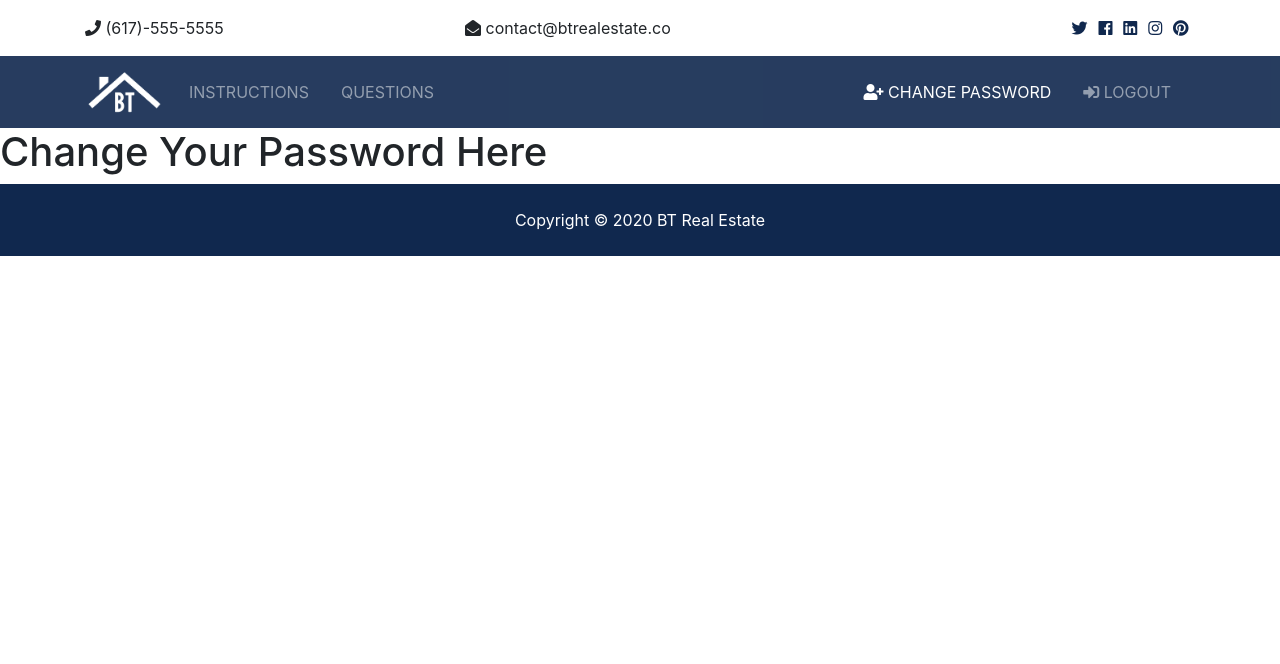
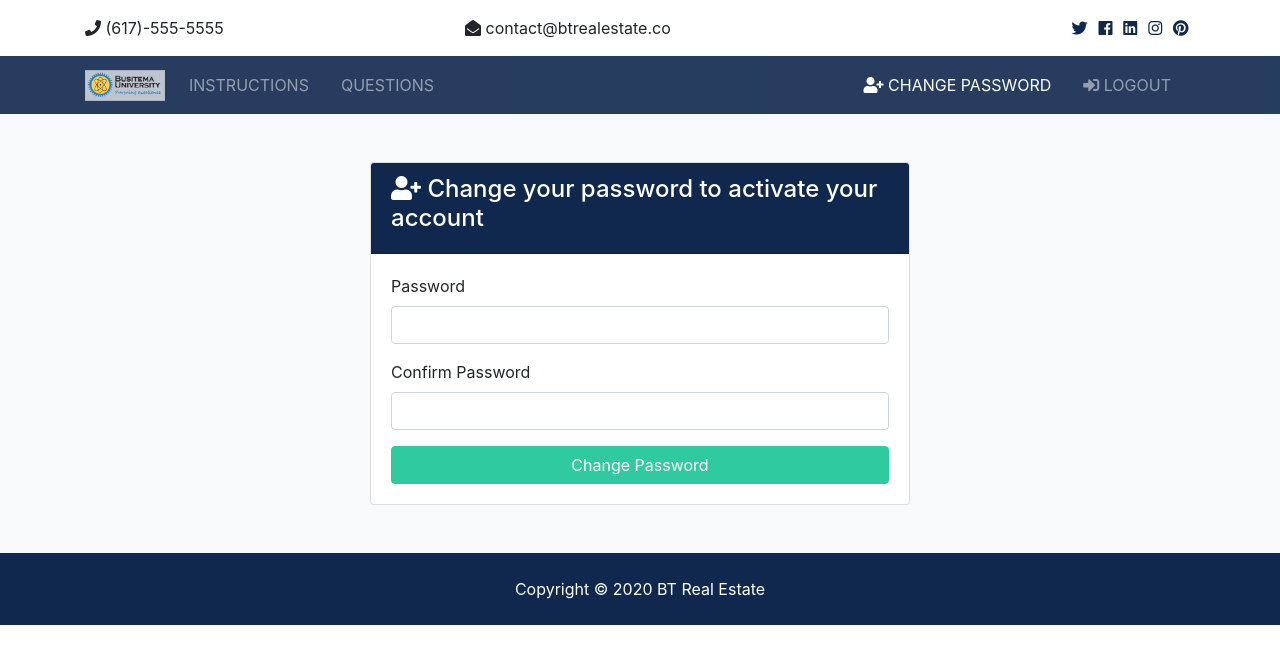
Before and after one commit to codemasteric/onlineExamination, a Django app: page /change_password in a window 1280 px wide. Shown: the top 664 px of the page. Run offline with Django 3.2, Linux system fonts and the light colour scheme; some libraries are stand-ins or nearby versions.

Commit message:
added participant templates and messaging alerts

```diff
--- a/online_exam/settings.py
+++ b/online_exam/settings.py
@@ -112,3 +112,9 @@ STATIC_URL = '/static/'
 STATICFILES_DIRS = [
     os.path.join(BASE_DIR, 'online_exam/static')
 ]
+
+#Messages
+from django.contrib.messages import constants as messages
+MESSAGE_TAGS = {
+    messages.ERROR : 'danger',
+}
--- a/online_exam/static/js/main.js
+++ b/online_exam/static/js/main.js
@@ -1,2 +1,6 @@
 const date = new Date();
 document.querySelector('.year').innerHTML = date.getFullYear();
+
+setTimeout(function(){
+    $('#message').fadeOut('slow');
+}, 3000)
--- a/participants/views.py
+++ b/participants/views.py
@@ -1,10 +1,19 @@
-from django.shortcuts import render
+from django.shortcuts import render, redirect
+from django.contrib import messages
 
 def login(request):
-    return render(request, 'participants/login.html')
+    if request.method == 'POST':
+        messages.error(request, 'Testing error messages')
+        return redirect('change_password')
+    else:
+        return render(request, 'participants/login.html')
 
 def logout(request):
     return render(request, 'participants/logout.html')
 
 def change_password(request):
-    return render(request, 'participants/change_password.html')
+    if request.method == 'POST':
+        messages.error(request, 'Testing error messages')
+        return redirect('change_password')
+    else:
+        return render(request, 'participants/change_password.html')
--- /dev/null
+++ b/templates/partials/_alerts.html
@@ -0,0 +1,20 @@
+{% if messages %}
+    {% for message in messages %}
+        <div id="message" class="container">
+            <div class="alert alert-{{ message.tags }} alert-dismissible text-center"
+            role="alert">
+                <button type="button" class="close" data-dismiss="alert">
+                    <span aria-hidden="true">&times;</span>
+                </button>
+                <strong>
+                    {% if message.level == DEFAULT_MESSAGE_LEVELS.ERROR %}
+                        Error:
+                    {% else %}
+                        {{ message.tags|title }}
+                    {% endif %}
+                </strong>
+                {{ message }}
+            </div>
+        </div>
+    {% endfor %}
+{% endif %}
--- a/templates/partials/_navbar.html
+++ b/templates/partials/_navbar.html
@@ -3,7 +3,7 @@
  <nav class="navbar navbar-expand-lg navbar-dark bg-primary sticky-top">
     <div class="container">
       <a class="navbar-brand" href="{% url 'login' %}">
-        <img src="{% static 'img/logo.png' %}" class="logo" alt="">
+        <img src="{% static 'img/logo_1.png' %}" class="logo" alt="">
       </a>
       <button class="navbar-toggler" type="button" data-toggle="collapse" data-target="#navbarNavAltMarkup">
         <span class="navbar-toggler-icon"></span>
--- a/templates/partials/_navbar_login.html
+++ b/templates/partials/_navbar_login.html
@@ -3,7 +3,7 @@
  <nav class="navbar navbar-expand-lg navbar-dark bg-primary sticky-top">
     <div class="container">
       <a class="navbar-brand" href="{% url 'login' %}">
-        <img src="{% static 'img/logo.png' %}" class="logo" alt="">
+        <img src="{% static 'img/logo_1.png' %}" class="logo" alt="">
       </a>
       <button class="navbar-toggler" type="button" data-toggle="collapse" data-target="#navbarNavAltMarkup">
         <span class="navbar-toggler-icon"></span>
--- a/templates/partials/_navbar_logout.html
+++ b/templates/partials/_navbar_logout.html
@@ -3,7 +3,7 @@
  <nav class="navbar navbar-expand-lg navbar-dark bg-primary sticky-top">
     <div class="container">
       <a class="navbar-brand" href="{% url 'login' %}">
-        <img src="{% static 'img/logo.png' %}" class="logo" alt="">
+        <img src="{% static 'img/logo_1.png' %}" class="logo" alt="">
       </a>
       <button class="navbar-toggler" type="button" data-toggle="collapse" data-target="#navbarNavAltMarkup">
         <span class="navbar-toggler-icon"></span>
--- a/templates/participants/change_password.html
+++ b/templates/participants/change_password.html
@@ -1,5 +1,34 @@
 {% extends 'base.html' %}
 
 {% block content %}
-    <h1>Change Your Password Here</h1>
+    <section id="register" class="bg-light py-5">
+    <div class="container">
+      <div class="row">
+        <div class="col-md-6 mx-auto">
+          <div class="card">
+            <div class="card-header bg-primary text-white">
+              <h4>
+                <i class="fas fa-user-plus"></i> Change your password to activate your account</h4>
+            </div>
+            <div class="card-body">
+                <!-- Alerts -->
+                {% include 'partials/_alerts.html' %}
+                <form action="{% url 'change_password' %}" method="POST">
+                {% csrf_token %}
+                <div class="form-group">
+                  <label for="password2">Password</label>
+                  <input type="password" name="password" class="form-control" required>
+                </div>
+                <div class="form-group">
+                  <label for="password">Confirm Password</label>
+                  <input type="password" name="password2" class="form-control" required>
+                </div>
+                <input type="submit" value="Change Password" class="btn btn-secondary btn-block">
+              </form>
+            </div>
+          </div>
+        </div>
+      </div>
+    </div>
+  </section>
 {% endblock %}
```
Also changed, not shown: templates/participants/login.html (+32 -1 lines), online_exam/static/img/logo.png (deleted), online_exam/static/img/logo_1.png (added).
